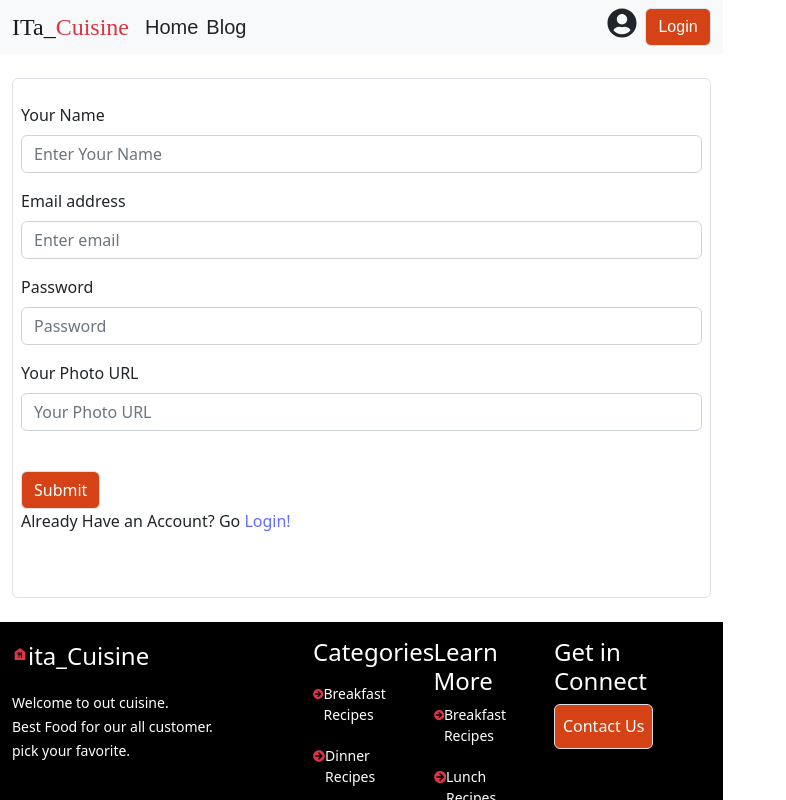
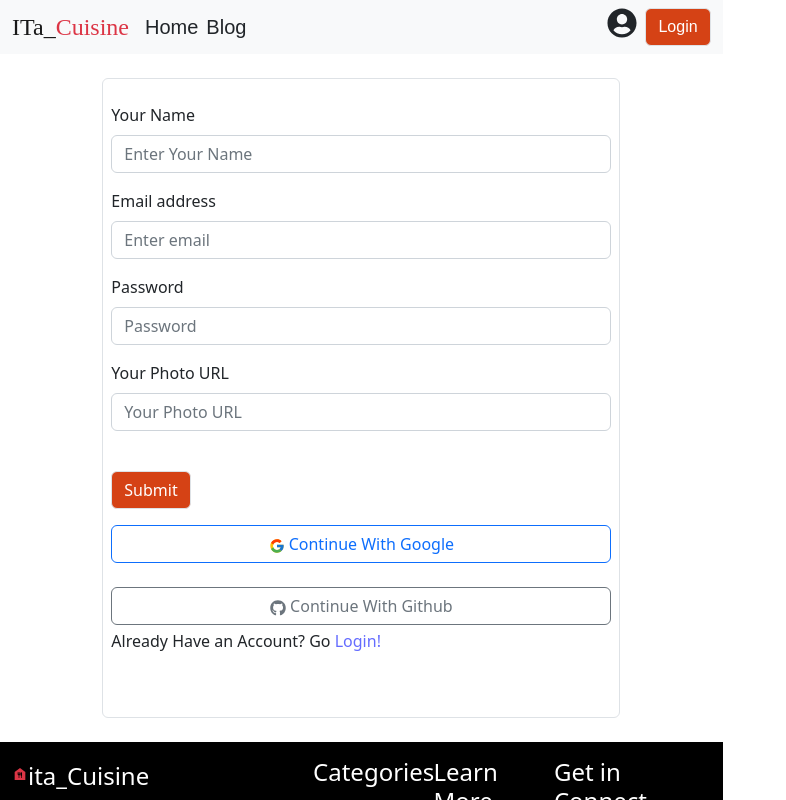
Before and after one commit to git4novel/ita_cuisine, a React (Vite) app: page /register in a window 1280 px wide. Shown: the top 800 px of the page, without its empty margins (0-786 px from the left). Built offline with nearby package versions, Linux system fonts and the light colour scheme; no server answers.

Commit message:
after context api adding

```diff
--- a/src/pages/Login/Register/Register.jsx
+++ b/src/pages/Login/Register/Register.jsx
@@ -1,38 +1,75 @@
-import React from "react";
+import React, { useContext } from "react";
 import { Button, Container, Form } from "react-bootstrap";
 import { Link } from "react-router-dom";
+import { AuthContext } from "../../../providers/AuthProvider";
+import { FaBeer, FaGithub } from 'react-icons/fa';
+import { FcGoogle } from 'react-icons/fc';
+import 'bootstrap/dist/css/bootstrap.min.css';
+
 
 const Register = () => {
+  const { createUser } = useContext(AuthContext);
+
+  const handleRegister = (event) => {
+    event.preventDefault();
+
+    const form = event.target;
+    const email = form.email?.value;
+    const name = form.name.value;
+    const password = form.password.value;
+    const photoUrl = form.photo.value;
+    console.log(email, password, photoUrl, name);
+
+    createUser(email, password).then((res) => res.json);
+  };
+
   return (
-    <Container className="">
-      <Form className="w-100 w-lg-50 border rounded p-2 mx-auto mt-2 mt-lg-4 pt-2 pt-lg-4 pb-5 mb-4">
+    <Container className="w-75 w-lg-50">
+      <Form
+        onSubmit={handleRegister}
+        className="border rounded p-2 mx-auto mt-2 mt-lg-4 pt-2 pt-lg-4 pb-5 mb-4"
+      >
         <Form.Group className="mb-3" controlId="formBasicName">
           <Form.Label>Your Name</Form.Label>
-          <Form.Control type="text" placeholder="Enter Your Name" />
+          <Form.Control name="name" type="text" placeholder="Enter Your Name" required/>
         </Form.Group>
         <Form.Group className="mb-3" controlId="formBasicEmail">
           <Form.Label>Email address</Form.Label>
-          <Form.Control type="email" placeholder="Enter email" />
+          <Form.Control name="email" type="email" placeholder="Enter email" required />
         </Form.Group>
 
         <Form.Group className="mb-3" controlId="formBasicPassword">
           <Form.Label>Password</Form.Label>
-          <Form.Control type="password" placeholder="Password" />
+          <Form.Control
+            name="password"
+            type="password"
+            placeholder="Password"
+          />
         </Form.Group>
 
         <Form.Group className="mb-3" controlId="formBasicPhotoURL">
           <Form.Label>Your Photo URL</Form.Label>
-          <Form.Control type="text" placeholder="Your Photo URL" />
+          <Form.Control name="photo" type="text" placeholder="Your Photo URL" />
         </Form.Group>
 
         <Button
           style={{ backgroundColor: "#D54215" }}
-          className="border mt-4"
+          className="border mt-4 btn-custom"
           type="submit"
         >
           Submit
         </Button>
-        <p>Already Have an Account? Go <Link to='/login' className="text-decoration-none">Login!</Link></p>
+        <div className="mt-3 mb-1">
+          <Button className="w-100 w-lg-50" variant="outline-primary"><FcGoogle /> Continue With Google</Button>
+          <Button className="mt-1 mt-lg-4 w-100 w-lg-50" variant="outline-secondary"><FaGithub /> Continue With Github</Button>
+        </div>
+
+        <p>
+          Already Have an Account? Go{" "}
+          <Link to="/login" className="text-decoration-none">
+            Login!
+          </Link>
+        </p>
       </Form>
     </Container>
   );
--- /dev/null
+++ b/src/providers/AuthProvider.jsx
@@ -0,0 +1,38 @@
+import React, { createContext, useState } from 'react';
+import { createUserWithEmailAndPassword, getAuth, signInWithEmailAndPassword, signOut } from "firebase/auth";
+import app from '../firebase/firebase.config';
+
+export const AuthContext = createContext(null)
+
+const auth = getAuth(app)
+
+const AuthProvider = ({children}) => {
+    const [user, setUser] = useState(null);
+
+    const createUser= (email, password) =>{
+        return createUserWithEmailAndPassword (auth, email, password);
+    }
+
+    const signIn = (email, password) =>{
+        return signInWithEmailAndPassword(auth, email, password)
+    }
+
+    const logOut = () =>{
+        return signOut(auth);
+    }
+
+    const authInfo = {
+        user,
+        createUser,
+        signIn,
+        logOut,
+    }
+
+    return (
+       <AuthContext.Provider value={authInfo}>
+        {children}
+       </AuthContext.Provider>
+    );
+};
+
+export default AuthProvider;
```
Also changed, not shown: src/main.jsx (+13 -10 lines).
